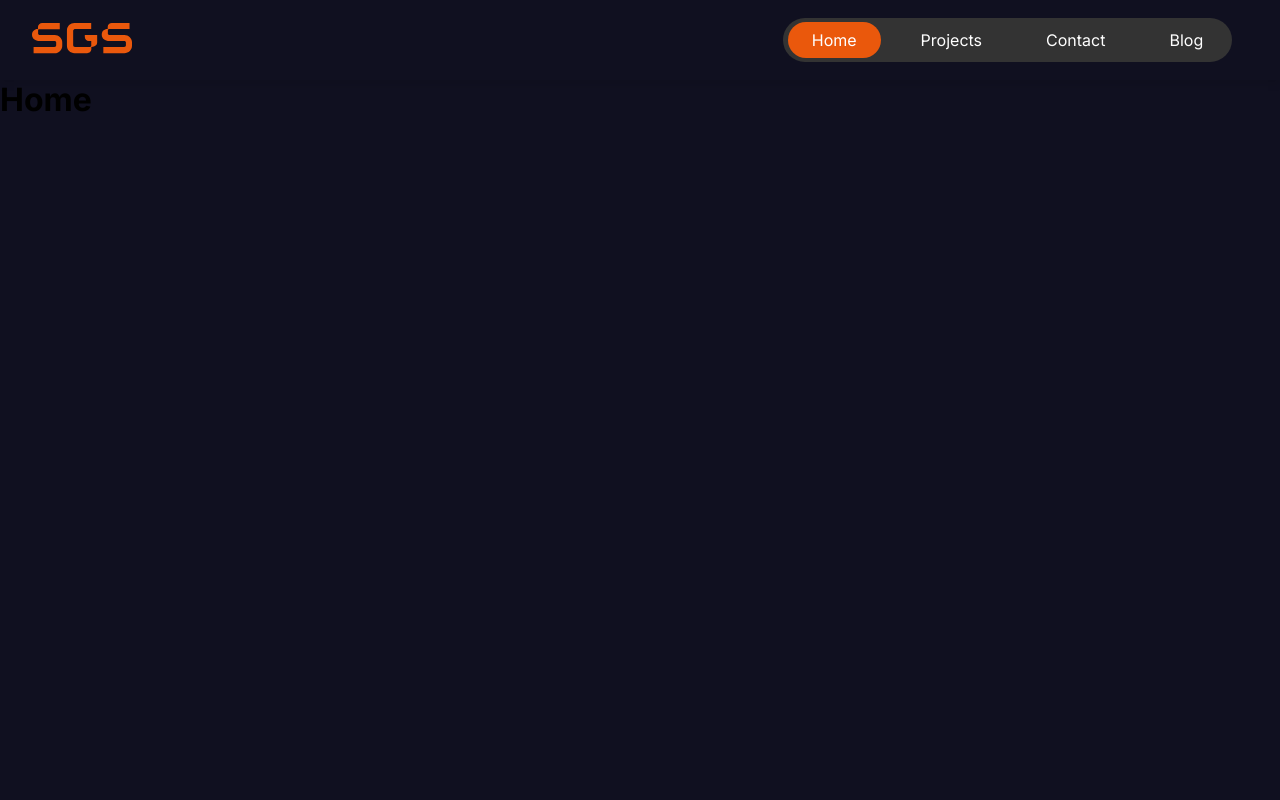
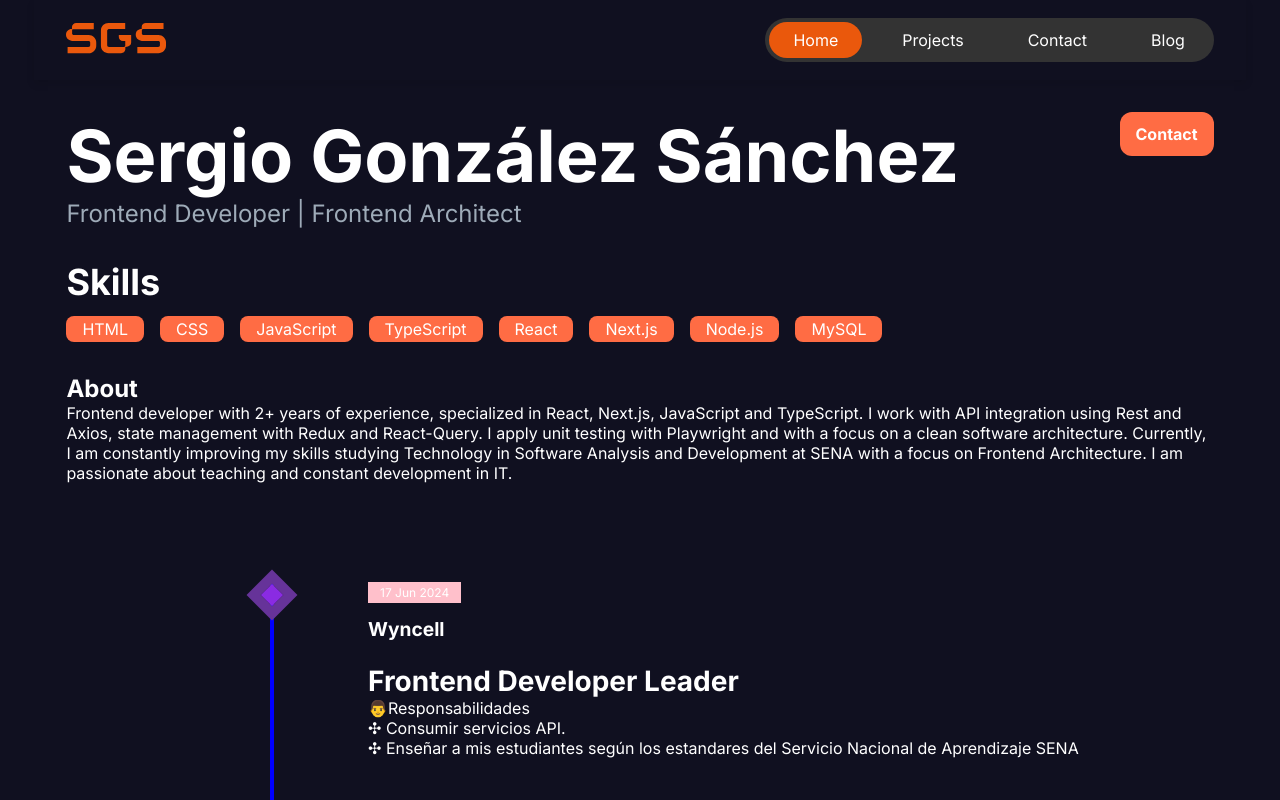
Before and after one commit to soysergiogonza/sergiogonzalez, a Next.js app: page / in a window 1280 px wide. Shown: the top 800 px of the page. Built offline with nearby package versions, Linux system fonts and the light colour scheme.

Commit message:
add: experience section

```diff
--- /dev/null
+++ b/src/app/Home.module.css
@@ -0,0 +1,143 @@
+.main {
+    max-width: 120ch;
+    margin: 2rem auto;
+    color: #FFFFFF;
+    padding-inline: 2rem;
+    display: flex;
+    flex-direction: column;
+    gap: 2rem;
+
+    .header {
+        display: flex;
+        justify-content: space-between;
+        flex-direction: column;
+        gap: 1rem;
+
+        @media (min-width: 768px) {
+            flex-direction: row;
+        }
+
+        .title {
+            font-size: 3rem;
+            font-weight: bold;
+
+            .professionalTitle {
+                font-size: 1.5rem;
+                font-weight: normal;
+                color: #9EABB8;
+            }
+    }
+        .callToActionButton {
+            background-color: #FF6C44;
+            color: #FFFFFF;
+            padding: .75rem 1rem;
+            border-radius: 0.75rem;
+            font-weight: bold;
+            font-size: 1rem;
+            cursor: pointer;
+            height: fit-content;
+        }
+}
+    .skills {
+        font-size: 1.5rem;
+        display: flex;
+        flex-direction: column;
+        gap: .75rem;
+
+        .skillsList {
+            display: flex;
+            flex-wrap: wrap;
+            gap: 1rem;
+
+            .skill {
+                background-color: #FF6C44;
+                color: #FFFFFF;
+                padding: .2rem 1rem;
+                border-radius: 0.5rem;
+                font-size: 1rem;
+            }
+        }
+    }
+}
+
+.timeline {
+    margin: 4em auto;
+    position: relative;
+    max-width: 46em;
+}
+
+.timeline:before {
+    background-color: blue;
+    content: '';
+    margin-left: -2px;
+    position: absolute;
+    top: 0;
+    width: 4px;
+    height: 100%;
+}
+
+.timelineEvent {
+    position: relative;
+}
+
+.timelineEvent:hover .timelineEventIcon {
+    transform: rotate(-45deg);
+    background-color: green;
+}
+
+.timelineEvent:hover .timelineEventThumbnail {
+    box-shadow: inset 40em 0 0 0 red;
+}
+
+.timelineEventCopy {
+    padding: 2em;
+    position: relative;
+    top: -1.875em;
+    left: 4em;
+    width: 80ch;
+}
+
+.timelineEventCopy h3 {
+    font-size: 1.75em;
+}
+
+.timelineEventCopy h4 {
+    font-size: 1.2em;
+    margin-bottom: 1.2em;
+}
+
+.timelineEventCopy strong {
+    font-weight: 700;
+}
+
+.timelineEventCopy p:not(.timelineEventThumbnail) {
+    padding-bottom: 1.2em;
+}
+
+.timelineEventIcon {
+    transition: transform 0.2s ease-in;
+    transform: rotate(45deg);
+    background-color: blueviolet;
+    outline: 10px solid rebeccapurple;
+    display: block;
+    margin: 0.5em 0.5em 0.5em -0.5em;
+    position: absolute;
+    top: 0;
+    width: 1em;
+    height: 1em;
+}
+
+.timelineEventThumbnail {
+    transition: box-shadow 0.5s ease-in 0.1s;
+    color: white;
+    font-size: 0.75em;
+    background-color: pink;
+    box-shadow: inset 0 0 0 0em #ef795a;
+    display: inline-block;
+    margin-bottom: 1.2em;
+    padding: 0.25em 1em 0.2em 1em;
+}
+
+.responsibility::before{
+    content:"✣ ";
+}
--- a/src/app/page.tsx
+++ b/src/app/page.tsx
@@ -1,7 +1,69 @@
+import { experience } from '@/data/home/experience';
+import Link from 'next/link';
+import styles from './Home.module.css';
+
 const Home = () => {
  return (
-  <main>
-   <h1>Home</h1>
+  <main className={styles.main}>
+   <header className={styles.header}>
+    <article className={styles.title}>
+     <h2 className={styles.titleName}>Sergio González Sánchez</h2>
+     <h1 className={styles.professionalTitle}>
+      Frontend Developer | Frontend Architect
+     </h1>
+    </article>
+    <Link href='/contact' className={styles.callToActionButton}>
+     Contact
+    </Link>
+   </header>
+   <article className={styles.skills}>
+    <h2 className={styles.skillsTitle}>Skills</h2>
+    <ul className={styles.skillsList}>
+     <li className={styles.skill}>HTML</li>
+     <li className={styles.skill}>CSS</li>
+     <li className={styles.skill}>JavaScript</li>
+     <li className={styles.skill}>TypeScript</li>
+     <li className={styles.skill}>React</li>
+     <li className={styles.skill}>Next.js</li>
+     <li className={styles.skill}>Node.js</li>
+     <li className={styles.skill}>MySQL</li>
+    </ul>
+   </article>
+   <article className={styles.about}>
+    <h2 className={styles.aboutTitle}>About</h2>
+    <p className={styles.aboutDescription}>
+     Frontend developer with 2+ years of experience, specialized in React,
+     Next.js, JavaScript and TypeScript. I work with API integration using Rest
+     and Axios, state management with Redux and React-Query. I apply unit
+     testing with Playwright and with a focus on a clean software architecture.
+     Currently, I am constantly improving my skills studying Technology in
+     Software Analysis and Development at SENA with a focus on Frontend
+     Architecture. I am passionate about teaching and constant development in
+     IT.
+    </p>
+   </article>
+   <article>
+    <ul className={styles.timeline}>
+     {experience.map((project, index) => (
+      <li className={styles.timelineEvent}>
+       <label className={styles.timelineEventIcon}></label>
+       <div className={styles.timelineEventCopy}>
+        <p className={styles.timelineEventThumbnail}>{project.date}</p>
+        <h4 className={styles.companyName}>{project.companyName}</h4>
+        <div className={styles.headExperience}>
+         <h3 className={styles.title}>{project.title}</h3>
+         <span className={styles.responsibilities}>👨Responsabilidades</span>
+        </div>
+        <ol className={styles.responsibilitiesList}>
+         {project.responsibilities.map((responsibility) => (
+          <li className={styles.responsibility}>{responsibility}</li>
+         ))}
+        </ol>
+       </div>
+      </li>
+     ))}
+    </ul>
+   </article>
   </main>
  );
 };
--- a/src/components/Header/Header.module.css
+++ b/src/components/Header/Header.module.css
@@ -3,18 +3,15 @@
     justify-content: space-between;
     align-items: center;
     box-shadow: 0 4px 8px rgba(0, 0, 0, 0.1);
-    height: 80px;
+    height: 5rem;
     color: #fff;
+    max-width: 120ch;
+    margin: 0 auto;
+    padding-inline: 2rem;
 
     @media (min-width: 768px) {
-        padding-inline: 2rem;
+        padding-inline-end: 1rem;
     }
-}
-
-.logo a {
-    font-size: 1.2rem;
-    font-weight: bold;
-    text-decoration: none;
 }
 
 .nav {
--- /dev/null
+++ b/src/data/home/experience.ts
@@ -0,0 +1,20 @@
+export const experience = [
+ {
+  companyName: 'Wyncell',
+  title: 'Frontend Developer Leader',
+  responsibilities: [
+   'Consumir servicios API.',
+   'Enseñar a mis estudiantes según los estandares del Servicio Nacional de Aprendizaje SENA',
+  ],
+  date: '17 Jun 2024',
+ },
+ {
+  companyName: 'Politécnico Asys',
+  title: 'Software Developer Teacher',
+  responsibilities: [
+   'Ayudar a mis estudiantes a desarrollar su sentido de la lógica y diseño.',
+   'Enseñar a mis estudiantes según los estandares del Servicio Nacional de Aprendizaje SENA',
+  ],
+  date: '17 Jun 2024',
+ },
+];
```
Also changed, not shown: src/app/page.module.css (added), 1 other file (tests, documents, lock files or other folders).
